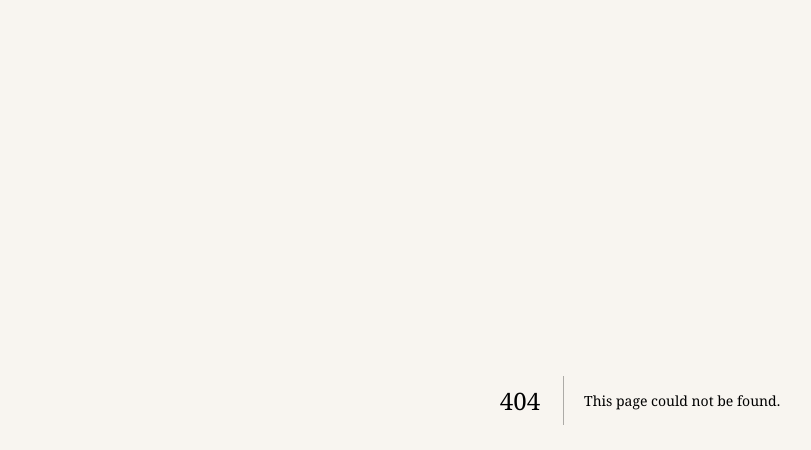
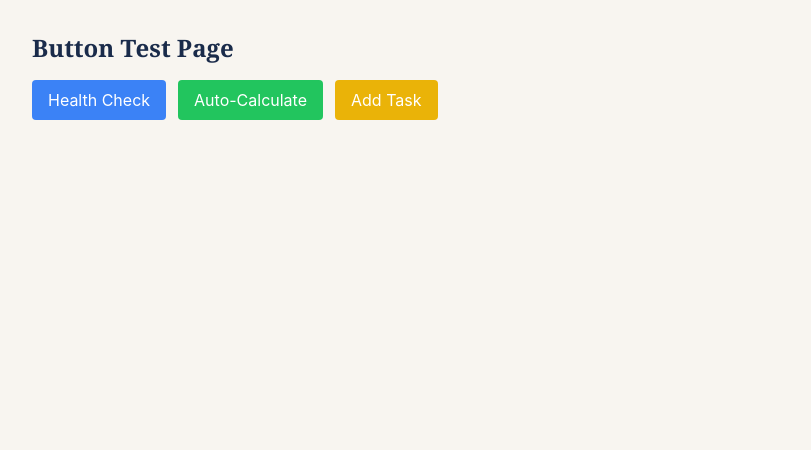
Before and after one commit to ButterflyBabs/LC-Executive-Dashboard, a Next.js app: page /test-buttons in a window 1280 px wide. Before the commit this address had no page. Shown: the top 450 px of the page, without its empty margins (0-811 px from the left). Built offline with nearby package versions, Linux system fonts and the light colour scheme.

Commit message:
Add test buttons page

```diff
--- /dev/null
+++ b/app/test-buttons/page.tsx
@@ -0,0 +1,18 @@
+export default function TestButtons() {
+  return (
+    <div className="p-8">
+      <h1 className="text-2xl font-bold mb-4">Button Test Page</h1>
+      <div className="flex gap-3">
+        <button className="px-4 py-2 bg-blue-500 text-white rounded">
+          Health Check
+        </button>
+        <button className="px-4 py-2 bg-green-500 text-white rounded">
+          Auto-Calculate
+        </button>
+        <button className="px-4 py-2 bg-yellow-500 text-white rounded">
+          Add Task
+        </button>
+      </div>
+    </div>
+  );
+}
```
